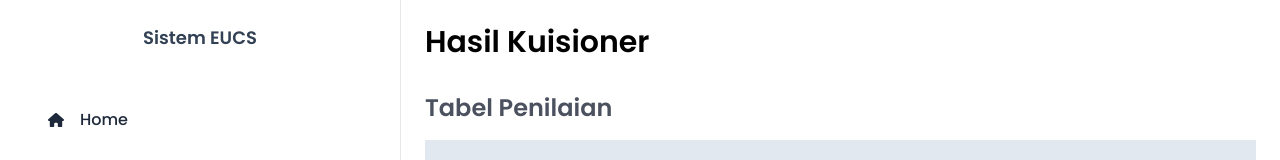
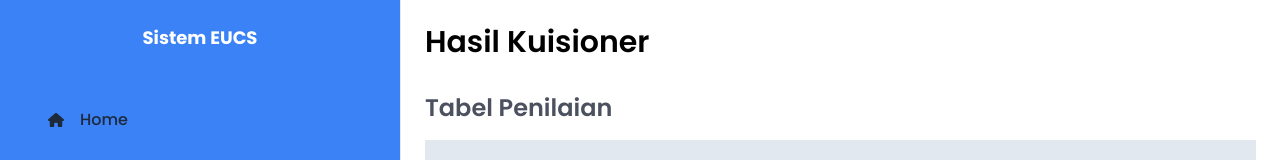
Before and after one commit to mhmdnurf/sistem-eucs, a Next.js app: page /hasil in a window 1280 px wide. Shown: the top 160 px of the page. Built offline with nearby package versions, Linux system fonts and the light colour scheme; no server answers; the database is empty.

Commit message:
change color header

```diff
--- a/src/app/page.tsx
+++ b/src/app/page.tsx
@@ -11,7 +11,7 @@ export default async function Home() {
   ]);
   return (
     <>
-      <Header title="Dashboard" showButton="hidden" />
+      <Header title="Dashboard" showButton="hidden" textColor="text-blue-500" />
       <BigCard jumlah={jumlah} />
       <TabelPernyataan
         marginTop="sm:mt-6"
--- a/src/components/Header.tsx
+++ b/src/components/Header.tsx
@@ -5,6 +5,7 @@ interface Header {
   marginRight?: string;
   routeName?: string;
   showButton?: string;
+  textColor?: string;
 }
 
 export default function Header({
@@ -12,14 +13,17 @@ export default function Header({
   marginRight,
   routeName,
   showButton,
+  textColor,
 }: Header) {
   return (
     <>
       <div className="p-6 flex">
-        <h1 className={`text-3xl font-semibold ${marginRight}`}>{title}</h1>
+        <h1 className={`text-3xl font-semibold ${marginRight} ${textColor}`}>
+          {title}
+        </h1>
         <Link
           href={`${routeName}`}
-          className={`bg-blue-100 sm:p-2 rounded-lg opacity-85 font-medium text-slate-600 flex justify-center items-center hover:transition-all hover:scale-110 ${showButton}`}
+          className={`bg-blue-100 sm:p-2 rounded-lg opacity-85 font-medium  flex justify-center items-center hover:transition-all hover:scale-110 ${showButton}`}
         >
           Kembali
         </Link>
--- a/src/components/SideNav.tsx
+++ b/src/components/SideNav.tsx
@@ -26,8 +26,8 @@ export default function SideNav({ hidden }: SideNav) {
     return pathname.startsWith(href) ? "bg-slate-200 shadow-sm" : "";
   };
   return (
-    <div className={`bg-white border-r h-screen sticky top-0 ${hidden}`}>
-      <h1 className="text-center py-6 font-semibold text-lg text-slate-700">
+    <div className={`bg-blue-500 border-r h-screen sticky top-0 ${hidden}`}>
+      <h1 className="text-center py-6 font-bold text-lg text-white">
         Sistem EUCS
       </h1>
       <nav className="w-[400px]">
```
